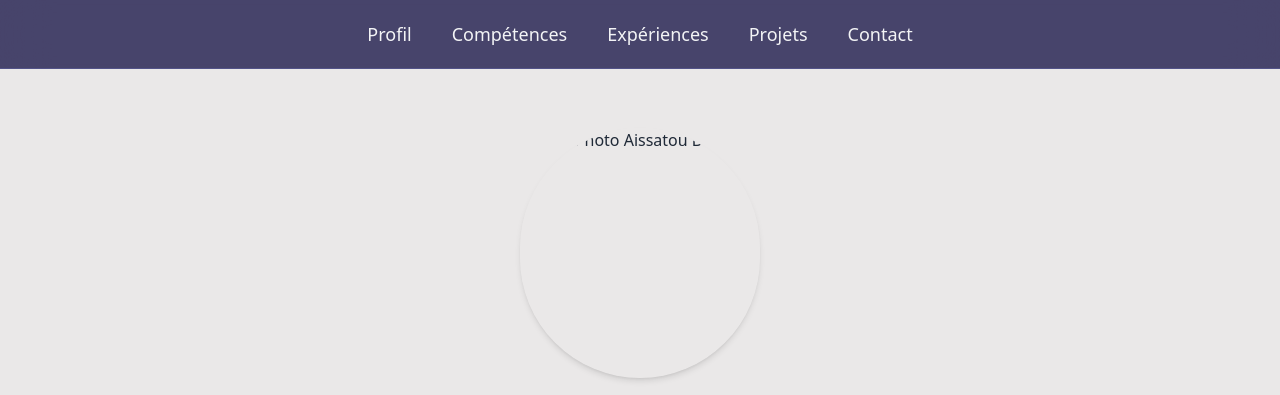
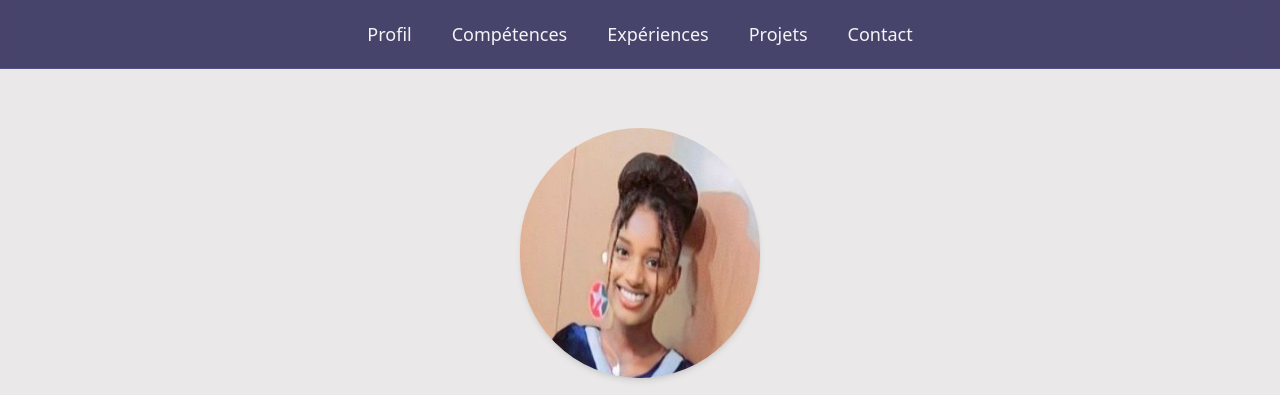
Before and after one commit to Aissatou33/portfolio, a website: page public/index.html in a window 1280 px wide. Shown: the top 395 px of the page. Drawn offline with nearby package versions, Linux system fonts and the light colour scheme.

Commit message:
Fix image source for Aissatou Bah's photo

```diff
--- a/public/index.html
+++ b/public/index.html
@@ -42,7 +42,7 @@
 
     <!-- Partie photo + titre -->
     <div class="text-center ">
-        <img src="images/aistou.png" alt="Photo Aissatou Bah"
+        <img src="images/aistou.jpg" alt="Photo Aissatou Bah"
         class="w-[240px] h-[250px] rounded-full mx-auto mb-6 shadow-md">
 
         <h1 class="text-4xl font-bold text-black">Aissatou Bah</h1>
```
